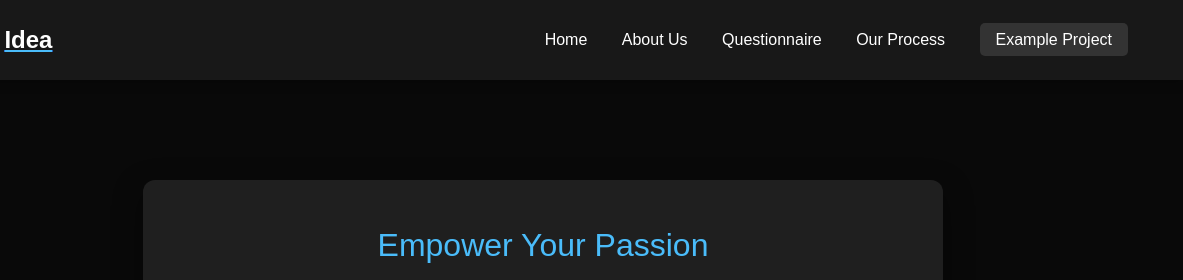
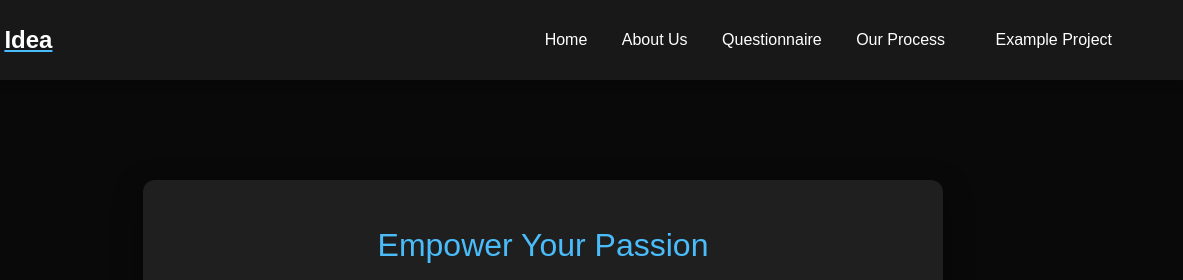
Before and after one commit to Trishi1308/id3a, a plain HTML site: page index.html in a window 1280 px wide. Shown: the top 280 px of the page, 97-1280 px from the left. Drawn offline with Linux system fonts and the light colour scheme; a web font is replaced by a local one.

Commit message:
Update styles.css

```diff
--- a/styles.css
+++ b/styles.css
@@ -71,7 +71,7 @@ body {
 
 /* Apply Button (Example Project) */
 .apply-button {
-    background-color: #333333; /* Make background transparent */
+    background-color: transparent; /* Make background transparent */
     color: #ffffff; /* Default text color */
     padding: 8px 16px;
     border-radius: 5px;
```
